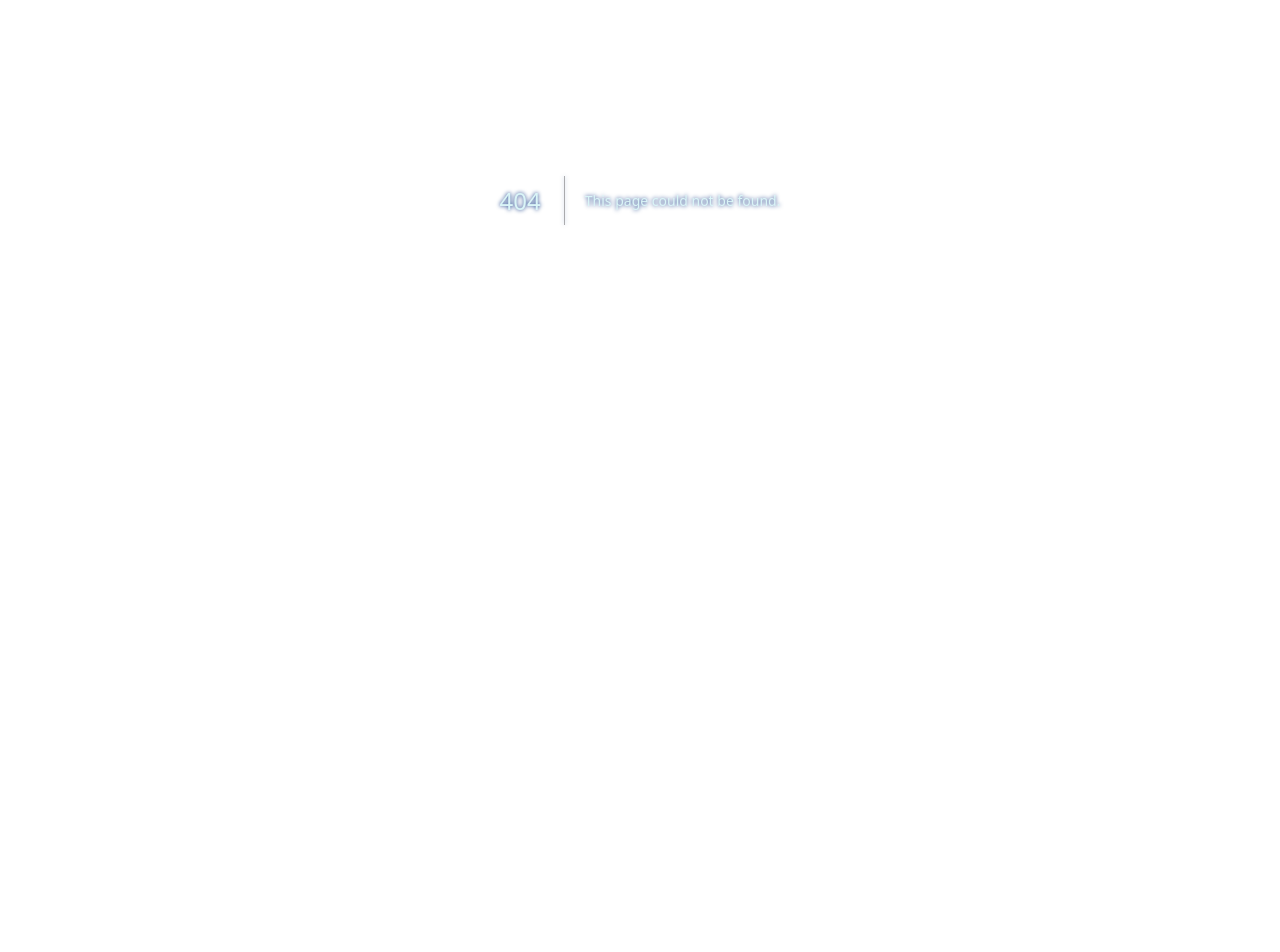
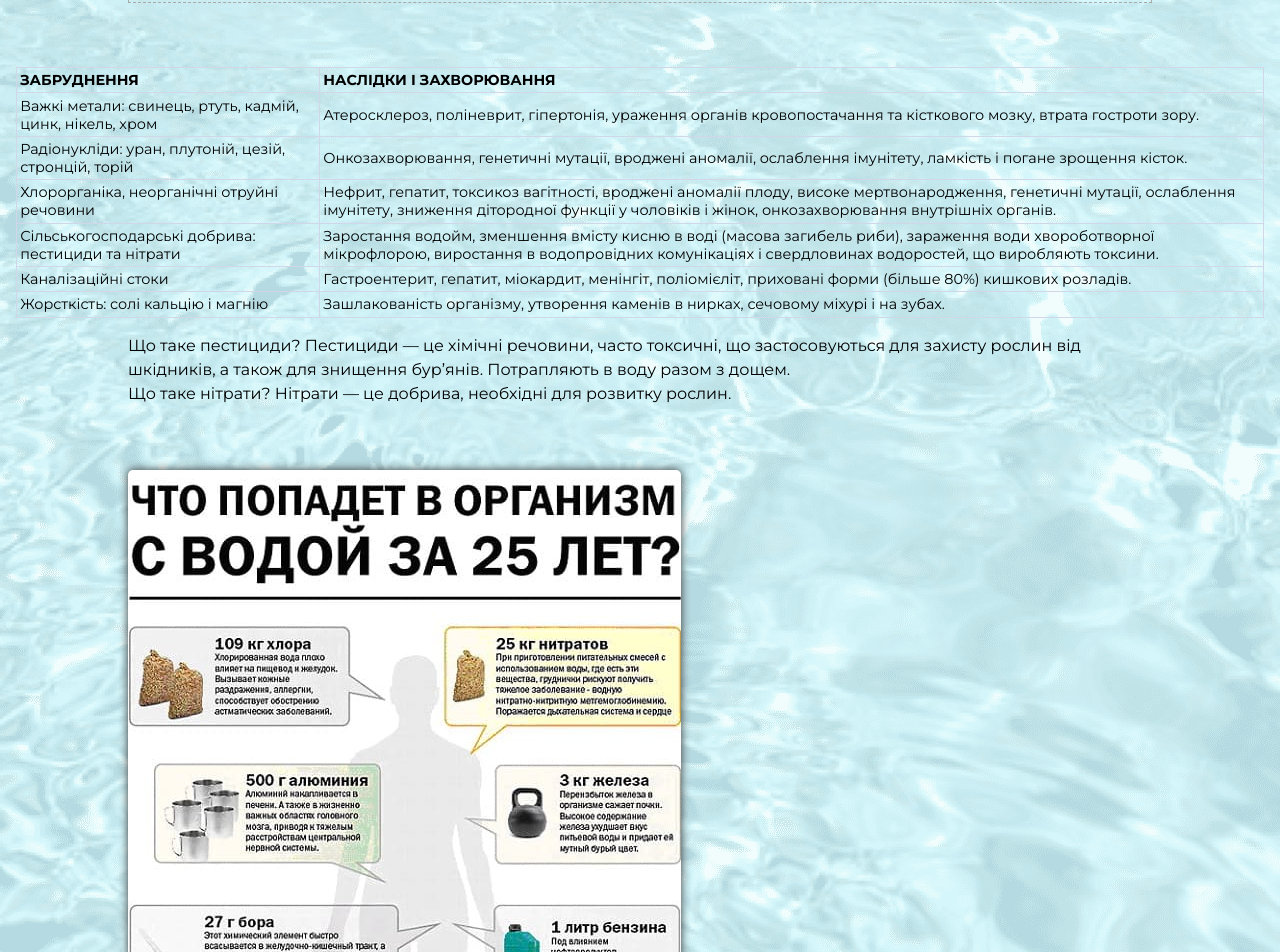
Before and after one commit to maskovlad/akvasana-next, a Next.js app: page /shcho-ye-u-vodi-krim-samoi-vody in a window 1280 px wide. Before the commit this address had no page. Shown: the part 200-1152 px from the top of the page. Before the commit the page ends 800 px from the top, so only its background shows below. Built offline with nearby package versions, Linux system fonts and the light colour scheme.

Commit message:
Added shcho-ye-u-vodi-krim-samoi-vody article

```diff
--- /dev/null
+++ b/pages/shcho-ye-u-vodi-krim-samoi-vody.tsx
@@ -0,0 +1,108 @@
+import Layout from "@/components/Layout";
+
+const index = () => {
+  return (
+    <Layout
+      title="Хвороби від забруднення води — Аква Сана"
+      description="Які хімічні речовини містяться у забрудненній воді і як вони впливають на ваш організм. Яка небезпека від вживання неочищеної води."
+    >
+      <header className="page-header">
+        <h1 className="entry-title">Хвороби від забруднення води</h1>
+      </header>
+      <div className="page-content">
+        <figure className="wp-block-table alignfull">
+          <table>
+            <tbody>
+              <tr>
+                <td><strong>ЗАБРУДНЕННЯ</strong></td>
+                <td><strong>НАСЛІДКИ І ЗАХВОРЮВАННЯ</strong></td>
+              </tr>
+              <tr>
+                <td>
+                  Важкі метали: свинець, ртуть, кадмій, цинк, нікель, хром
+                </td>
+                <td>
+                  Атеросклероз, поліневрит, гіпертонія, ураження органів
+                  кровопостачання та кісткового мозку, втрата гостроти зору.
+                </td>
+              </tr>
+              <tr>
+                <td>Радіонукліди: уран, плутоній, цезій, стронцій, торій</td>
+                <td>
+                  Онкозахворювання, генетичні мутації, вроджені аномалії,
+                  ослаблення імунітету, ламкість і погане зрощення кісток.
+                </td>
+              </tr>
+              <tr>
+                <td>Хлорорганіка, неорганічні отруйні речовини</td>
+                <td>
+                  Нефрит, гепатит, токсикоз вагітності, вроджені аномалії
+                  плоду, високе мертвонародження, генетичні мутації,
+                  ослаблення імунітету, зниження дітородної функції у
+                  чоловіків і жінок, онкозахворювання внутрішніх органів.
+                </td>
+              </tr>
+              <tr>
+                <td>Сільськогосподарські добрива: пестициди та нітрати</td>
+                <td>
+                  Заростання водойм, зменшення вмісту кисню в воді (масова
+                  загибель риби), зараження води хвороботворної мікрофлорою,
+                  виростання в водопровідних комунікаціях і свердловинах
+                  водоростей, що виробляють токсини.
+                </td>
+              </tr>
+              <tr>
+                <td>Каналізаційні стоки</td>
+                <td>
+                  Гастроентерит, гепатит, міокардит, менінгіт, поліомієліт,
+                  приховані форми (більше 80%) кишкових розладів.
+                </td>
+              </tr>
+              <tr>
+                <td>Жорсткість: солі кальцію і магнію</td>
+                <td>
+                  Зашлакованість організму, утворення каменів в нирках,
+                  сечовому міхурі і на зубах.
+                </td>
+              </tr>
+            </tbody>
+          </table>
+        </figure>
+
+        <p>
+          Що таке пестициди? Пестициди &#8212; це хімічні речовини, часто
+          токсичні, що застосовуються для захисту рослин від шкідників, а
+          також для знищення бур&#8217;янів. Потрапляють в воду разом з дощем.
+        </p>
+
+        <p>
+          Що таке нітрати? Нітрати &#8212; це добрива, необхідні для розвитку
+          рослин.
+        </p>
+
+        <figure className="wp-block-image size-large">
+          <img
+            decoding="async"
+            width="553"
+            height="551"
+            src="/assets/shcho-ye-u-vodi-krim-samoi-vody/in-water.jpg"
+            alt="Що попадає в організм із забрудненою водою"
+          />
+        </figure>
+
+        <h4 className="has-text-align-center wp-block-heading">
+          Головна проблема:
+        </h4>
+
+        <h4 className="has-text-align-center wp-block-heading">
+          Низька поінформованість населення про якість води різного
+          походження.
+        </h4>
+        <div className="post-tags"></div>
+      </div>
+
+    </Layout>
+  );
+};
+
+export default index;
```
Also changed, not shown: public/assets/shcho-ye-u-vodi-krim-samoi-vody/in-water.jpg (added).
